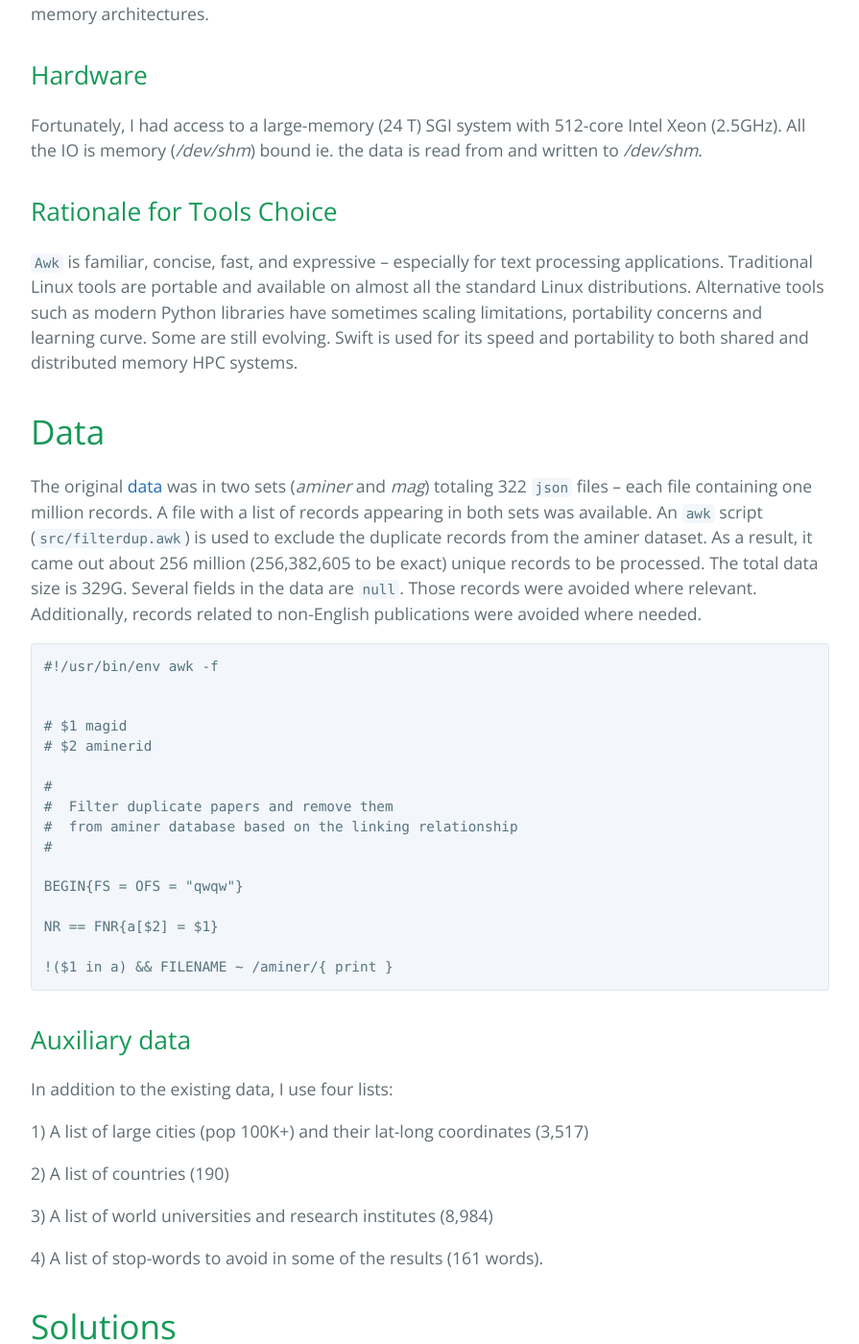
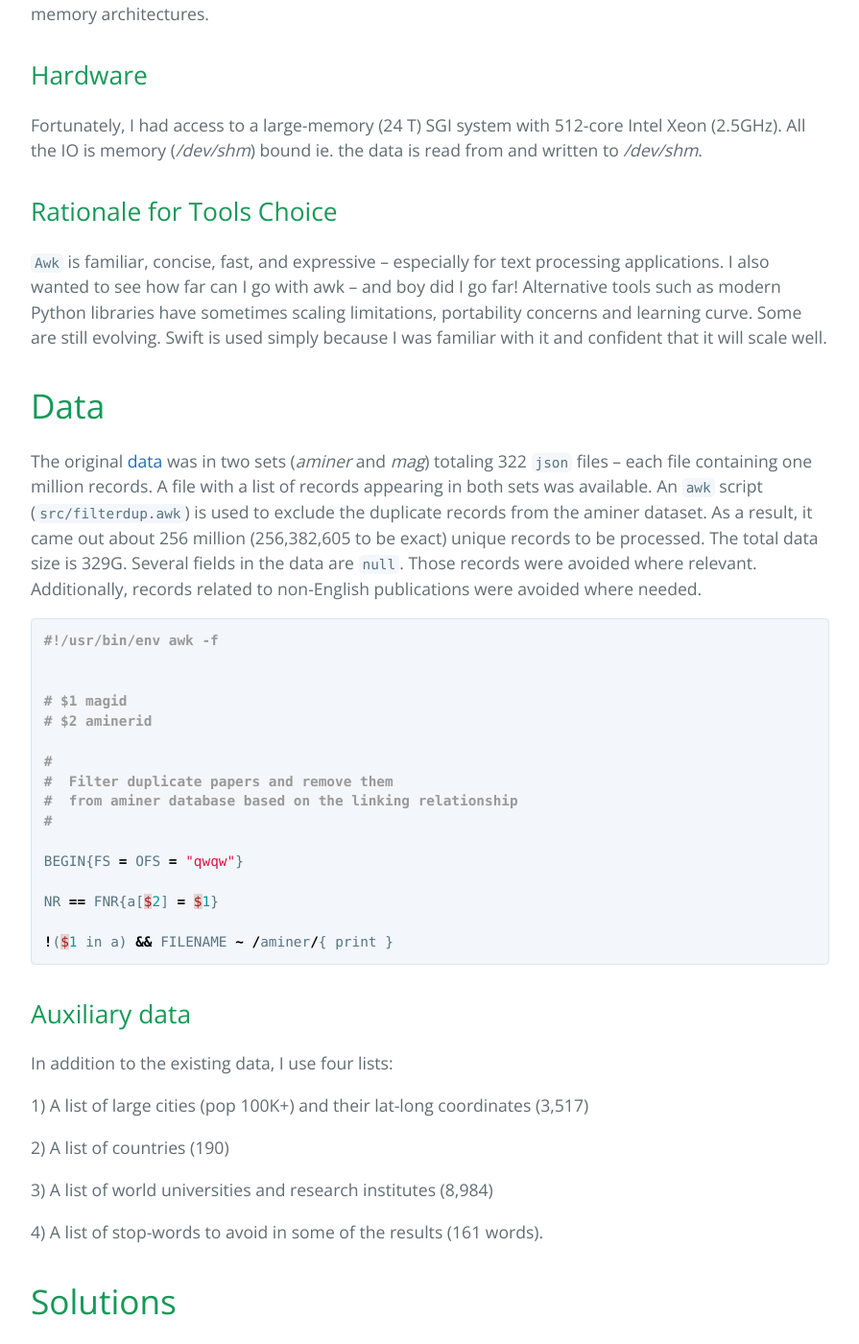
Before and after one commit to ketancmaheshwari/ketancmaheshwari.github.io, a Jekyll site: the page built from _posts/2020-05-19-SMC18-Data-Challenge-4.md, in a window 1280 px wide and 1400 px high, scrolled down 1183 px. Shown: the whole window at 96% size, without its empty margins (192-1087 px from the left). Built offline with Jekyll 4.4.1, drawn with Linux system fonts in a browser that asks for light colours.

Commit message:
minor changes

````diff
--- a/_posts/2020-05-19-SMC18-Data-Challenge-4.md
+++ b/_posts/2020-05-19-SMC18-Data-Challenge-4.md
@@ -26,14 +26,14 @@ Fortunately, I had access to a large-memory (24 T) SGI system with 512-core Inte
 
 ## Rationale for Tools Choice
 
-`Awk` is familiar, concise, fast, and expressive – especially for text processing applications. Traditional Linux tools are portable and available on almost all the standard Linux distributions. Alternative tools such as modern Python libraries have sometimes scaling limitations, portability concerns and learning curve. Some are still evolving. Swift is used for its speed and portability to both shared and distributed memory HPC systems.
+`Awk` is familiar, concise, fast, and expressive – especially for text processing applications. I also wanted to see how far can I go with awk -- and boy did I go far!  Alternative tools such as modern Python libraries have sometimes scaling limitations, portability concerns and learning curve. Some are still evolving. Swift is used simply because I was familiar with it and confident that it will scale well.
 
 # Data
 
 The original [data](https://www.openacademic.ai/oag) was in two sets (*aminer* and *mag*) totaling 322 `json` files -- each file containing one million records. A file with a list of records appearing in both sets was available. An `awk` script (`src/filterdup.awk`) is used to exclude the duplicate records from the aminer dataset. As a result, it came out about 256 million (256,382,605 to be exact) unique records to be processed. The total data size is 329G. Several fields in the data are `null`. Those records were avoided where relevant. Additionally, records related to non-English publications were avoided where needed.
 
 
-```
+```c
 #!/usr/bin/env awk -f
 
 
````
